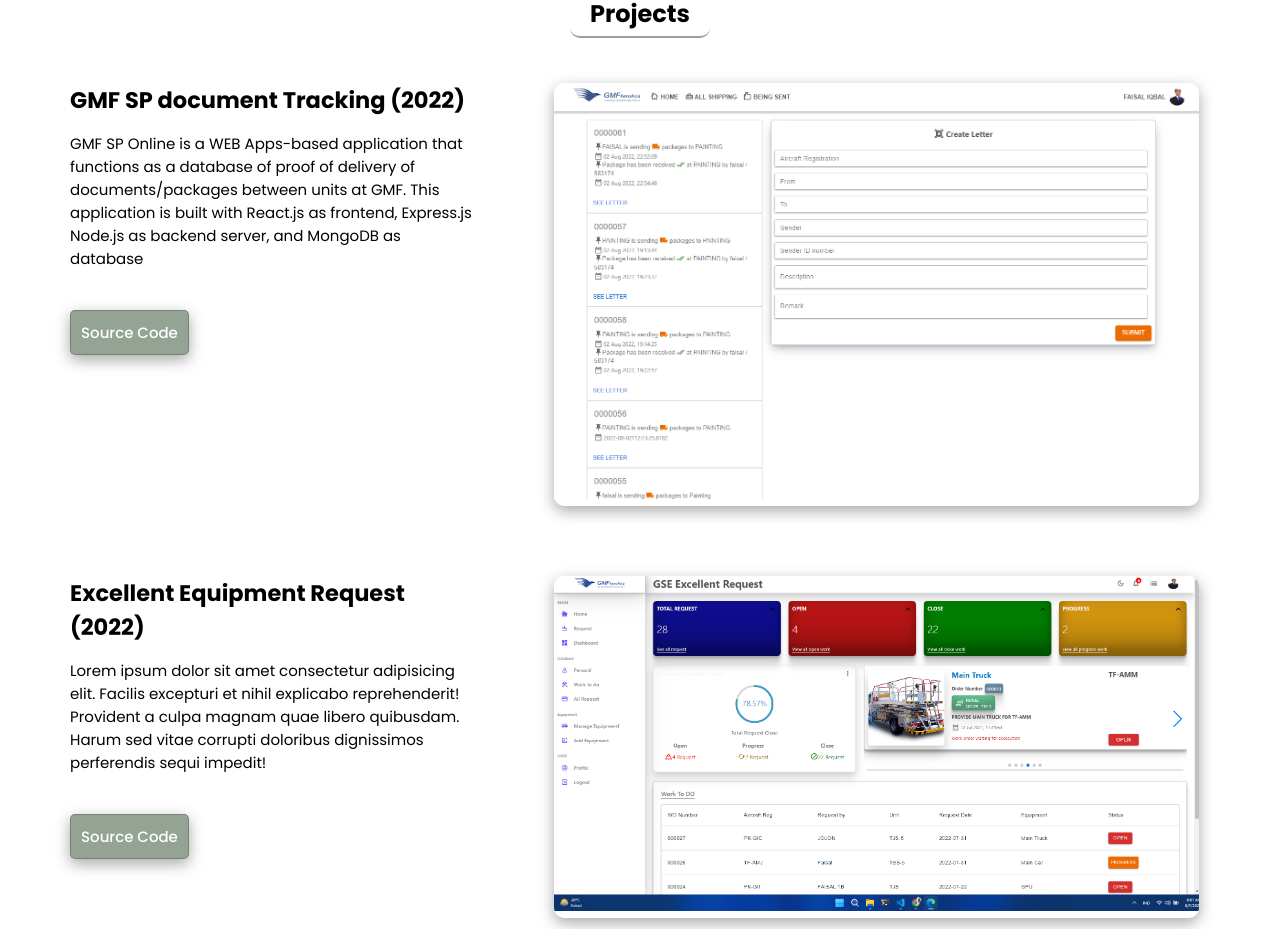
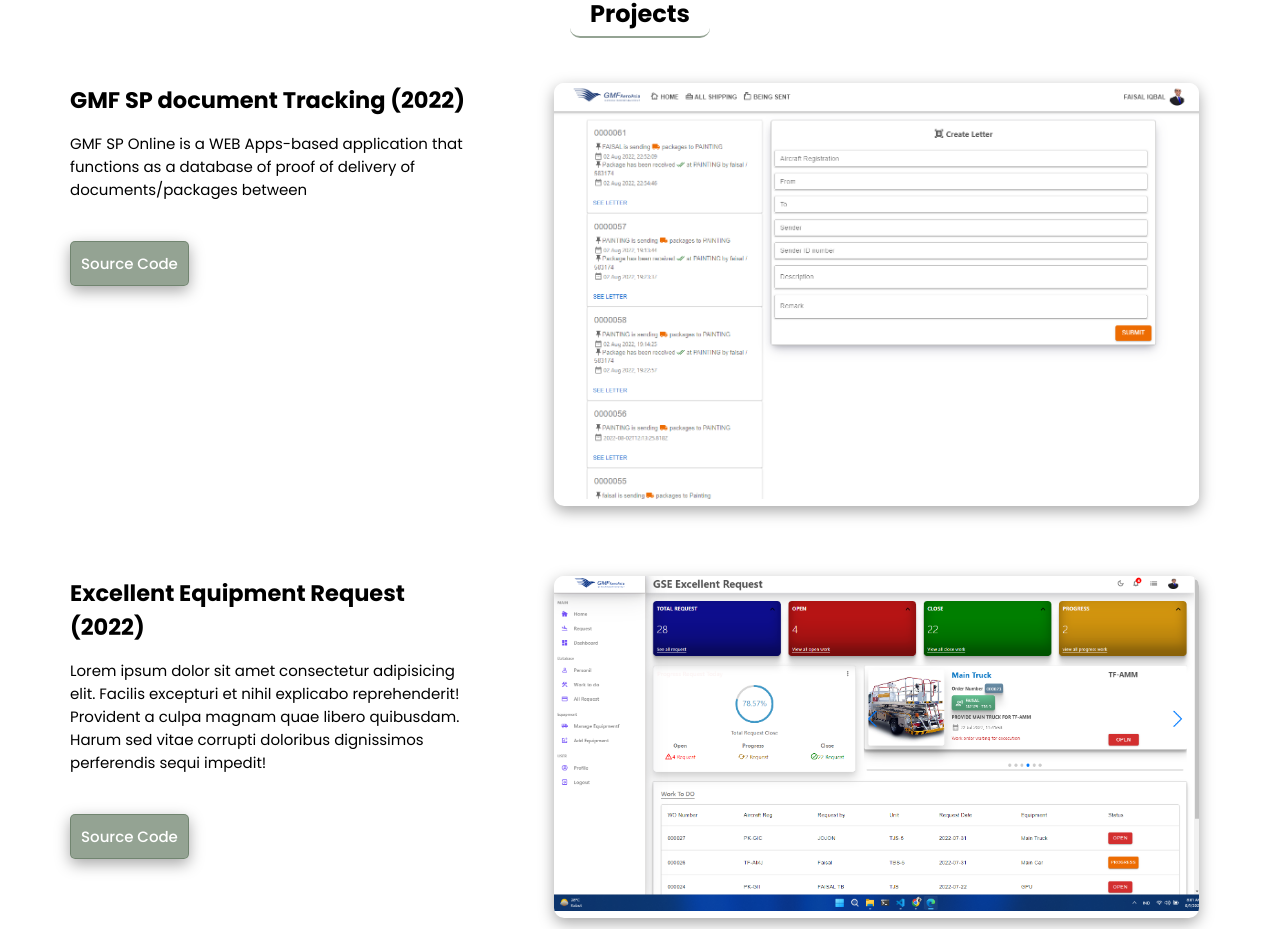
Before and after one commit to faisalibal33/Faisal-Portofolio, a React (Create React App) app: page / in a window 1280 px wide. Shown: the part 1534-2463 px from the top of the page. Built offline with nearby package versions, Linux system fonts and the light colour scheme.

Commit message:
try error

```diff
--- a/src/components/projects/Projects.jsx
+++ b/src/components/projects/Projects.jsx
@@ -55,9 +55,9 @@ function Projects() {
               <p className="p-desc">
                 GMF SP Online is a WEB Apps-based application that functions as
                 a database of proof of delivery of documents/packages between
-                units at GMF. This application is built with React.js as
+                {/* units at GMF. This application is built with React.js as
                 frontend, Express.js Node.js as backend server, and MongoDB as
-                database
+                database */}
               </p>
               <span>
                 <a
```
